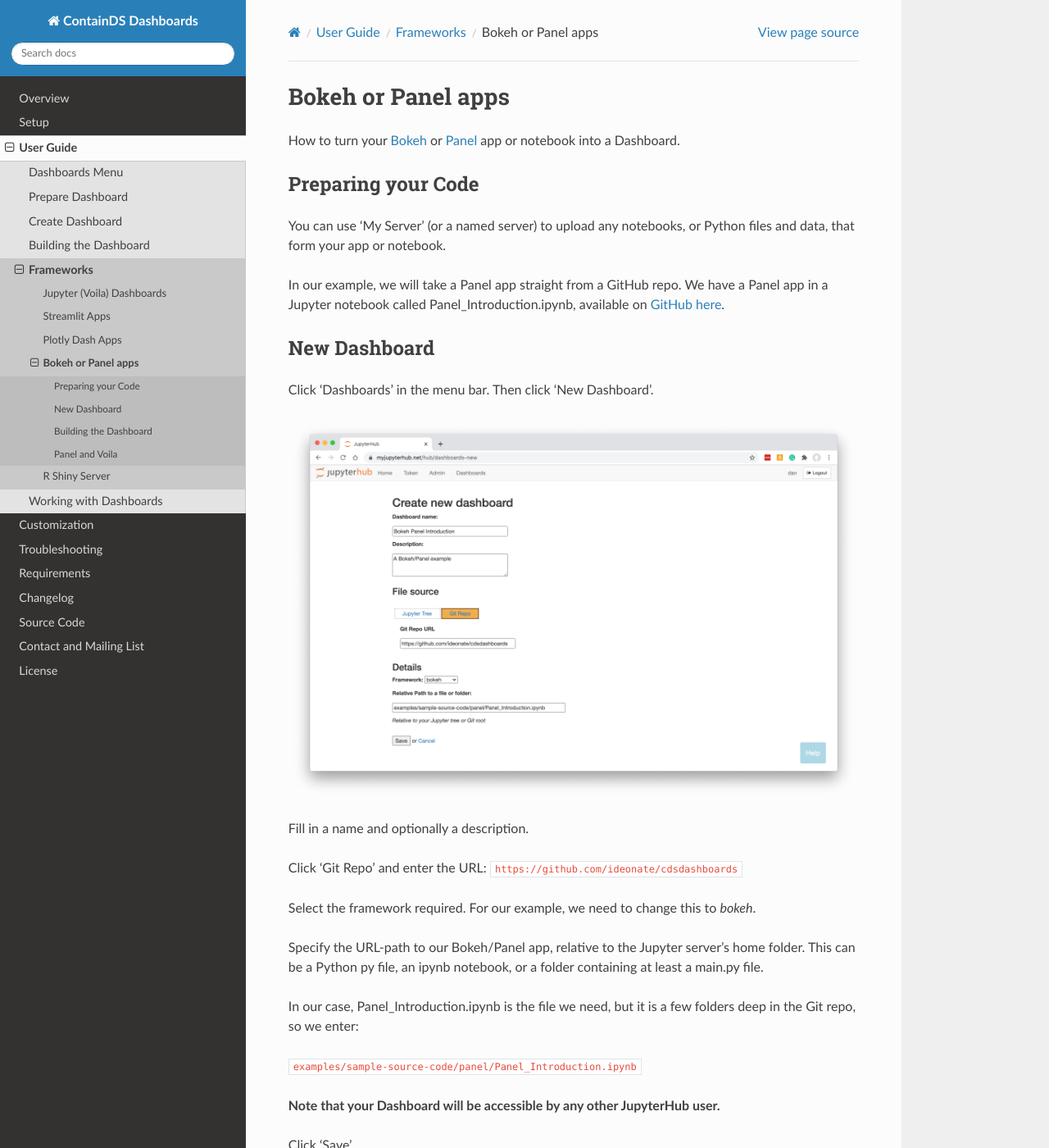
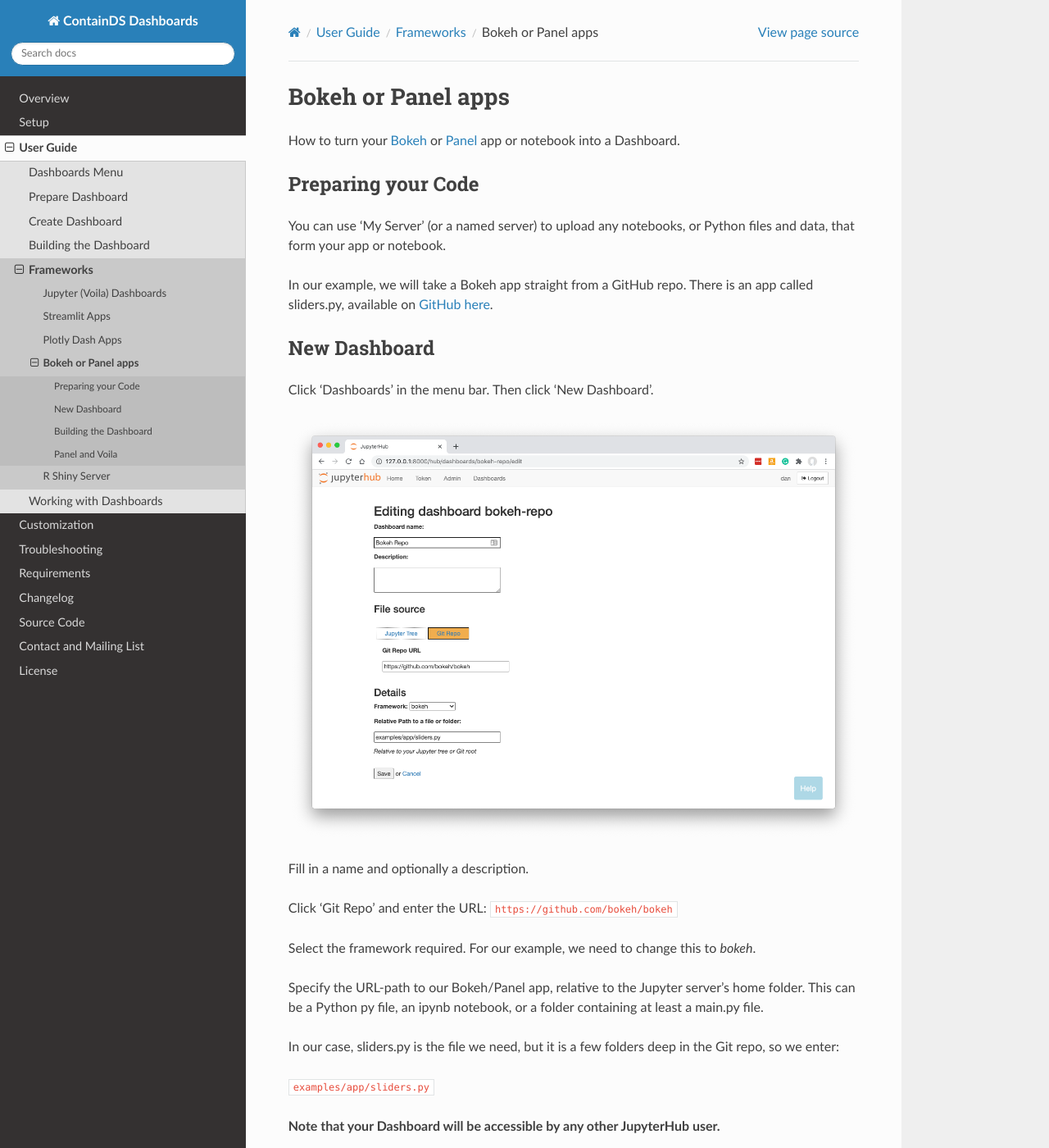
Before and after one commit to ideonate/cdsdashboards, a Sphinx documentation site: the page built from docs/chapters/userguide/frameworks/bokehpanel.rst, in a window 1280 px wide and 1400 px high. Shown: the whole window at 82% size. Built offline with Sphinx 7.4.7 and the Read the Docs theme 2.0.0, drawn with Linux system fonts in a browser that asks for light colours.

Commit message:
bokeh app

```diff
--- a/docs/chapters/userguide/frameworks/bokehpanel.rst
+++ b/docs/chapters/userguide/frameworks/bokehpanel.rst
@@ -10,30 +10,30 @@
 
 You can use 'My Server' (or a named server) to upload any notebooks, or Python files and data, that form your app or notebook.
 
-In our example, we will take a Panel app straight from a GitHub repo. We have a Panel app in a Jupyter notebook called
-Panel_Introduction.ipynb, available on
-`GitHub here <https://github.com/ideonate/cdsdashboards/tree/master/examples/sample-source-code/panel>`__.
+In our example, we will take a Bokeh app straight from a GitHub repo. There is an app called
+sliders.py, available on
+`GitHub here <https://github.com/bokeh/bokeh/blob/master/examples/app/sliders.py>`__.
 
 New Dashboard
 ~~~~~~~~~~~~~
 
 Click 'Dashboards' in the menu bar. Then click 'New Dashboard'.
 
-.. figure:: ../../../_static/screenshots/userguide/frameworks/PanelNewDashboard.png
+.. figure:: ../../../_static/screenshots/userguide/frameworks/BokehNewDashboard.png
    :alt: New Dashboard screen
 
 Fill in a name and optionally a description.
 
-Click 'Git Repo' and enter the URL: :code:`https://github.com/ideonate/cdsdashboards`
+Click 'Git Repo' and enter the URL: :code:`https://github.com/bokeh/bokeh`
 
 Select the framework required. For our example, we need to change this to *bokeh*.
 
 Specify the URL-path to our Bokeh/Panel app, relative to the Jupyter server's home folder. This can be a Python py file, an ipynb notebook, or a
 folder containing at least a main.py file.
 
-In our case, Panel_Introduction.ipynb is the file we need, but it is a few folders deep in the Git repo, so we enter:
+In our case, sliders.py is the file we need, but it is a few folders deep in the Git repo, so we enter:
 
-:code:`examples/sample-source-code/panel/Panel_Introduction.ipynb`
+:code:`examples/app/sliders.py`
 
 **Note that your Dashboard will be accessible by any other JupyterHub user.**
 
```
Also changed, not shown: other parts of docs/chapters/userguide/frameworks/bokehpanel.rst (+1 -1 lines), docs/_static/screenshots/userguide/frameworks/BokehApp.png (added), docs/_static/screenshots/userguide/frameworks/BokehNewDashboard.png (added).
